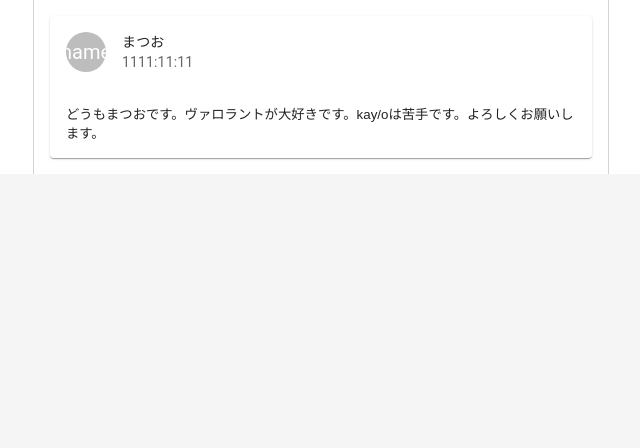
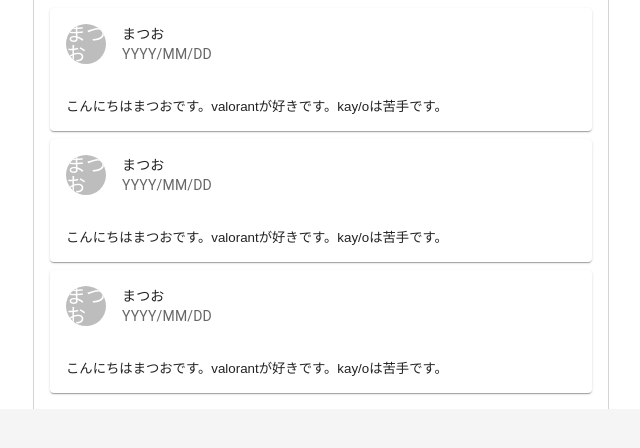
Before and after one commit to 0Neokun0/upcolor-2.0, a React (Create React App) app in the folder client/: page / in a window 1280 px wide. Shown: the top 448 px of the page, without its empty margins (319-959 px from the left). Built offline with nearby package versions, Linux system fonts and the light colour scheme.

Commit message:
hotfix-atomic

```diff
--- a/client/src/components/molecules/post.jsx
+++ b/client/src/components/molecules/post.jsx
@@ -2,12 +2,16 @@ import { Avatar, Card, CardActionArea, CardContent, CardHeader } from "@mui/mate
 
 const Post = (props) => {
     return (
-        <Card>
+        <Card
+            sx={{
+                mt: 1,
+            }}
+        >
             <CardActionArea>
                 <CardHeader
                     avatar={
                         <Avatar>
-                            name
+                            {props.name}
                         </Avatar>
                     }
                     title={props.name}
--- a/client/src/components/organisms/feed.jsx
+++ b/client/src/components/organisms/feed.jsx
@@ -2,16 +2,21 @@ import { Post } from "components/molecules"
 import { Box } from "@mui/material"
 
 const Feed = (props) => {
+    console.log(props.posts)
     return (
         <Box>
-            {/* {
+            {
                 props.posts.map((post) => {
                     return (
-                        <Post />
+                        <Post
+                            key={post.id}
+                            name={post.name}
+                            time={post.time}
+                            content={post.content}
+                        />
                     )
                 })
-            } */}
-            <Post name="まつお" time="1111:11:11" content="どうもまつおです。ヴァロラントが大好きです。kay/oは苦手です。よろしくお願いします。"/>
+            }
         </Box>
     );
 }
--- a/client/src/components/pages/student/home.jsx
+++ b/client/src/components/pages/student/home.jsx
@@ -2,9 +2,29 @@ import { HomeLayout } from "components/templates"
 import { Box } from "@mui/material"
 
 const Home = () => {
+    const posts = [
+        {
+            id: 1,
+            name: "まつお",
+            time: "YYYY/MM/DD",
+            content: "こんにちはまつおです。valorantが好きです。kay/oは苦手です。"
+        },
+        {
+            id: 2,
+            name: "まつお",
+            time: "YYYY/MM/DD",
+            content: "こんにちはまつおです。valorantが好きです。kay/oは苦手です。"
+        },
+        {
+            id: 3,
+            name: "まつお",
+            time: "YYYY/MM/DD",
+            content: "こんにちはまつおです。valorantが好きです。kay/oは苦手です。"
+        },
+    ]
     return (
         <Box>
-            <HomeLayout />
+            <HomeLayout posts={posts} />
         </Box>
     );
 }
--- a/client/src/components/templates/homeLayout.jsx
+++ b/client/src/components/templates/homeLayout.jsx
@@ -1,7 +1,7 @@
 import { Feed } from "components/organisms"
 import { Container, Grid } from "@mui/material"
 
-const HomeLayout = () => {
+const HomeLayout = (props) => {
     return (
         <Container>
             <Grid
@@ -11,24 +11,28 @@ const HomeLayout = () => {
                 }}
             >
                 <Grid
+                    item
                     xs={3}
                 >
 
                 </Grid>
 
                 <Grid
+                    item
                     xs={6}
                     sx={{
                         borderLeft: 1,
                         borderRight: 1,
                         p: 2,
+                        pt: 0,
                         borderColor: "lightgray",
                     }}
                 >
-                    <Feed />
+                    <Feed posts={props.posts} />
                 </Grid>
 
                 <Grid
+                    item
                     xs={3}
                 >
 
```
